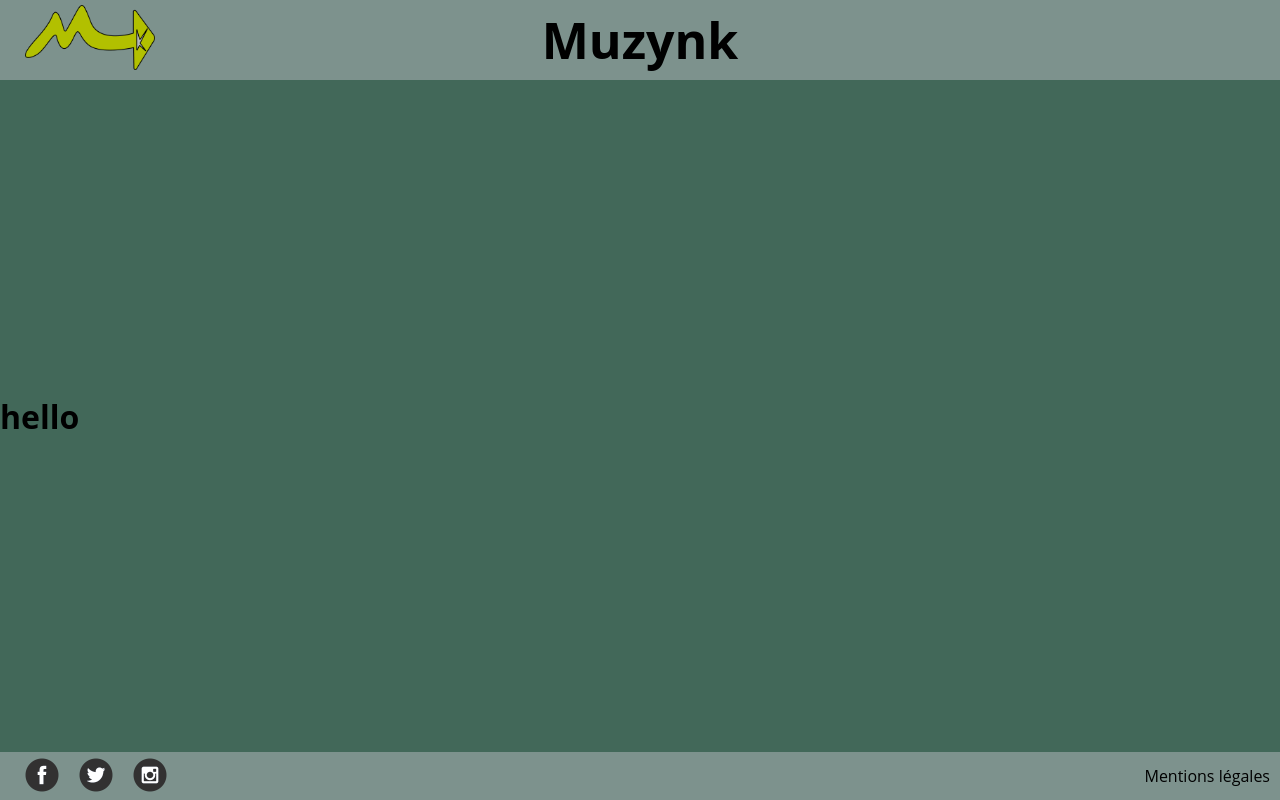
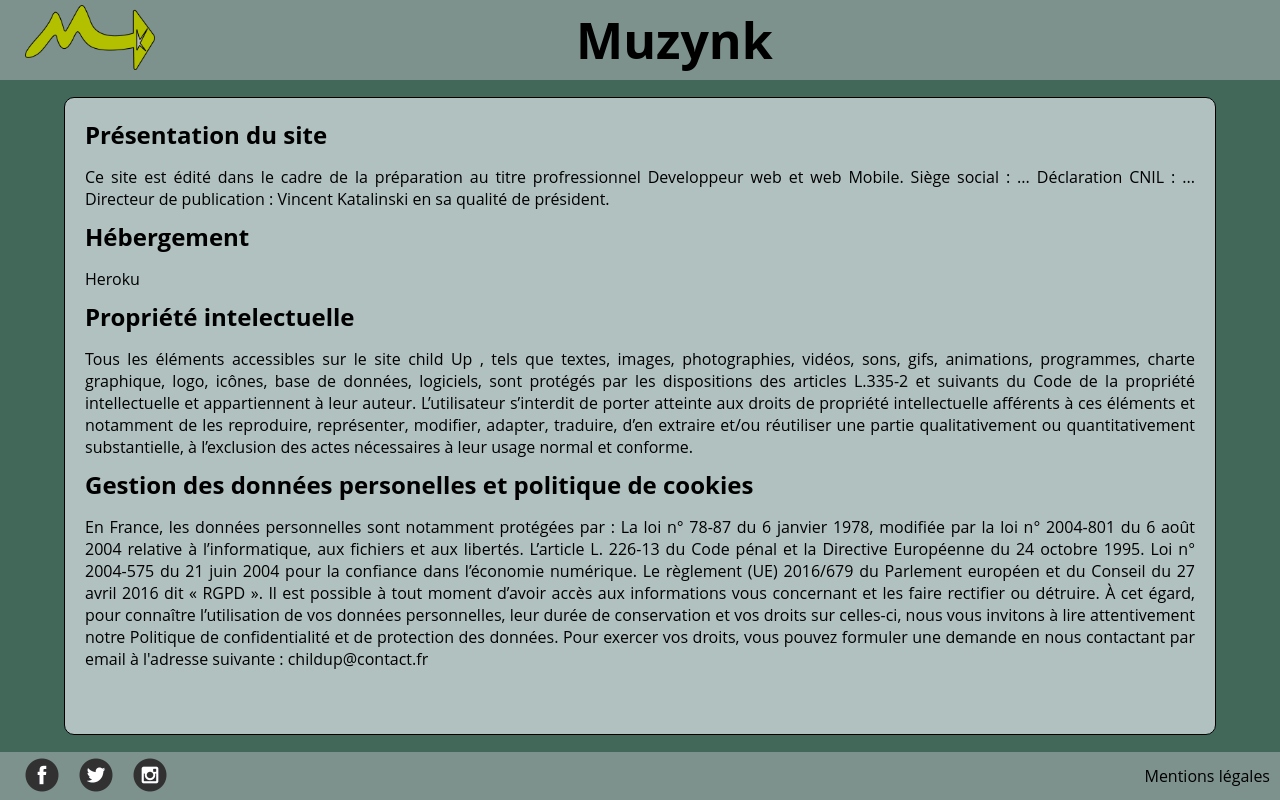
Before and after one commit to Vincent-ka/Muzynk, a Vue app in the folder front-muzynk/: page /legalMentions in a window 1280 px wide. Built offline with nearby package versions, Linux system fonts and the light colour scheme.

Commit message:
changement de css et du chat

```diff
--- a/front-muzynk/src/components/feed/Feed.vue
+++ b/front-muzynk/src/components/feed/Feed.vue
@@ -8,9 +8,9 @@
         </p>
       </div>
       <form class="feedform" @submit.prevent="postContent">
-        <div>
+
           <input class="feed-input" type="text" placeholder="poster du contenu" v-model="post"/>
-        </div>
+
         <button type="submit" class="feed-submit">Send</button>
         <router-link :to="'/friend-list/'" class="link-friendlist">
         <p>Feed ami</p>
@@ -137,6 +137,12 @@
     align-items: center;
     justify-content: center;
   }
+
+}
+@media screen and (min-width: 320px) and (max-width: 700px) {
+  .feed-submit {
+    font-size: 10px;
+  }
 }
 @media screen and (min-width: 320px) and (max-width: 350px) {
   .link-friendlist > p {
@@ -152,6 +158,7 @@
     align-items: center;
     justify-content: center;
   }
+
 }
 .sectionFeed > article {
   width: 90%;
@@ -178,20 +185,18 @@
   border: 2px solid black;
   border-top: none;
 }
-.feed-submit {
-  width: 50px;
-  height: 100%;
-  align-self: center;
-  margin-left: auto;
-}
+
 .feedform div {
   align-self: center;
 }
 .feed-input {
-  margin-left: 10px
+  width: 75%;
 }
-.feed-input-file {
-  margin-left: 10px;
+  .feed-submit {
+  width: 10%;
+  height: 100%;
+  align-self: center;
+  margin-left: auto;
 }
 .post {
   border-bottom: 1px solid;
@@ -206,7 +211,13 @@
   display: flex;
   align-items: center;
   background: #7D928D;
+  width: 15%;
+  text-align: center;
 }
+.link-friendlist > p {
+  margin: auto;
+}
+
 .delete-postFeed {
   float: right;
   cursor: pointer;
--- a/front-muzynk/src/components/footer/CGU.vue
+++ b/front-muzynk/src/components/footer/CGU.vue
@@ -1,13 +1,65 @@
 <template>
-  <h1>hello</h1>
+  <article class="mentions">
+    <h2>Présentation du site</h2>
+    <p>
+      Ce site est édité dans le cadre de la préparation au titre profressionnel
+      Developpeur web et web Mobile. Siège social : ... Déclaration CNIL : ...
+      Directeur de publication : Vincent Katalinski en sa qualité de président.
+    </p>
+    <h2>Hébergement</h2>
+    <p>Heroku</p>
+    <h2>Propriété intelectuelle</h2>
+    <p>
+      Tous les éléments accessibles sur le site child Up , tels que textes,
+      images, photographies, vidéos, sons, gifs, animations, programmes, charte
+      graphique, logo, icônes, base de données, logiciels, sont protégés par les
+      dispositions des articles L.335-2 et suivants du Code de la propriété
+      intellectuelle et appartiennent à leur auteur. L’utilisateur s’interdit de
+      porter atteinte aux droits de propriété intellectuelle afférents à ces
+      éléments et notamment de les reproduire, représenter, modifier, adapter,
+      traduire, d’en extraire et/ou réutiliser une partie qualitativement ou
+      quantitativement substantielle, à l’exclusion des actes nécessaires à leur
+      usage normal et conforme.
+    </p>
+    <h2>Gestion des données personelles et politique de cookies</h2>
+    <p>
+      En France, les données personnelles sont notamment protégées par : La loi
+      n° 78-87 du 6 janvier 1978, modifiée par la loi n° 2004-801 du 6 août 2004
+      relative à l’informatique, aux fichiers et aux libertés. L’article L.
+      226-13 du Code pénal et la Directive Européenne du 24 octobre 1995. Loi n°
+      2004-575 du 21 juin 2004 pour la confiance dans l’économie numérique. Le
+      règlement (UE) 2016/679 du Parlement européen et du Conseil du 27 avril
+      2016 dit « RGPD ». Il est possible à tout moment d’avoir accès aux
+      informations vous concernant et les faire rectifier ou détruire. À cet
+      égard, pour connaître l’utilisation de vos données personnelles, leur
+      durée de conservation et vos droits sur celles-ci, nous vous invitons à
+      lire attentivement notre Politique de confidentialité et de protection des
+      données. Pour exercer vos droits, vous pouvez formuler une demande en nous
+      contactant par email à l'adresse suivante : childup@contact.fr
+    </p>
+  </article>
 </template>
 
 <script>
-export default {
-
-}
+export default {};
 </script>
 
-<style>
-
+<style scoped>
+.mentions {
+  overflow-y: auto;
+  height: 95%;
+  width: 90%;
+  border: 1px solid black;
+  padding: 20px;
+  background: #b1c1c0;
+  border-radius: 10px;
+  margin: auto;
+}
+h2 {
+  margin-bottom: 15px;
+}
+p {
+  margin-bottom: 10px;
+  text-align: justify;
+}
 </style>
--- a/front-muzynk/src/components/forum/Forum.vue
+++ b/front-muzynk/src/components/forum/Forum.vue
@@ -82,7 +82,7 @@
     // Function to display the forum
     async getForum() {
       const apiRes = await axios.get(
-        process.env.VUE_APP_BACKEND_URL + "/forums/5f3a7be4a9a37d200c17dddd"
+        process.env.VUE_APP_BACKEND_URL + "/forums/5f8802c726e554f75b8b260c"
       );
       this.id_subjects = apiRes.data.id_subjects;
       console.log("lol", apiRes.data);
@@ -109,7 +109,7 @@
       const { id_subjects } = this.$data;
       try {
         const apiRes = await axios.patch(
-          process.env.VUE_APP_BACKEND_URL + "/forums/5f3a7be4a9a37d200c17dddd",
+          process.env.VUE_APP_BACKEND_URL + "/forums/5f8802c726e554f75b8b260c",
           {
             id_subjects
           }
@@ -220,7 +220,7 @@
   display: flex;
   position: absolute;
   bottom: 0;
-  border-top: 1px solid;
+  border: 2px solid black;
   height: 5%;
   width: 100%;
   background: gray;
--- a/front-muzynk/src/components/header/Burger.vue
+++ b/front-muzynk/src/components/header/Burger.vue
@@ -1,5 +1,5 @@
 <template>
-  <div id="burger" @click="toggleNav">
+  <div id="burger" @click="toggleNav" v-if="currentUser">
     <hr class="barreBurger" />
     <hr class="barreBurger" />
     <hr class="barreBurger" />
@@ -8,6 +8,13 @@
 
 <script>
 export default {
+  computed: {
+    // Function to get the current user
+    currentUser() {
+      const userInfos = this.$store.getters["user/current"]; // Get the current user from the store
+      return userInfos; // Return the infotmations available under the name "currentUser"
+    }
+  },
   methods: {
     toggleNav() {
       this.$ebus.$emit("toggle-nav")
@@ -45,4 +52,5 @@
 #burger {
   cursor: pointer;
 }
+
 </style>
--- a/front-muzynk/src/components/header/Logo.vue
+++ b/front-muzynk/src/components/header/Logo.vue
@@ -1,7 +1,10 @@
 <template>
+<router-link class="link-legalMentions" to="/forum"
+    >
   <figure>
       <img src="./../../assets/logo.png" alt="">
   </figure>
+</router-link>
 </template>
 
 <script>
@@ -12,13 +15,13 @@
 
 <style scoped>
 @media screen and (max-width:360px) {
-  .header>figure>img {
+  img {
     max-width: 80px;
     margin-left: 20px;
   }
 }
 
-.header>figure>img {
+img {
   width: 130px;
   margin-left: 20px;
 
--- a/front-muzynk/src/components/header/Title.vue
+++ b/front-muzynk/src/components/header/Title.vue
@@ -16,7 +16,8 @@
 @media screen and (min-width: 980px) {
   .header>h1 {
     font-size: 50px;
-    margin-left: -150px;
+    position: absolute;
+    left: 45%;
   }
 }
 </style>
--- a/front-muzynk/src/components/nav/Navigation.vue
+++ b/front-muzynk/src/components/nav/Navigation.vue
@@ -6,26 +6,26 @@
           <li id="closeNavigation" @click="closeNav">X</li>
           <li class="forum lien">
             <img src="./../../assets/accueil.png" alt="picto de l'accueil" />
-            <router-link to="/forum">Forum</router-link>
+            <router-link to="/forum" class="hover-color">Forum</router-link>
           </li>
           <li class="feed lien">
             <img src="./../../assets/feed.png" alt="picto du feed" />
-            <router-link to="/feed">Feed</router-link>
+            <router-link to="/feed" class="hover-color">Feed</router-link>
           </li>
           <li class="chat lien">
             <img src="./../../assets/chat.png" alt="picto du chat" />
-            <router-link to="/chat">Chat</router-link>
+            <router-link to="/chat" class="hover-color">Chat</router-link>
           </li>
           <li class="profil lien dashboard">
             <img src="./../../assets/profil.png" alt="picto du profil" />
-            <router-link to="/profil">Profil</router-link>
+            <router-link to="/profil" class="hover-color">Profil</router-link>
           </li>
           <li
             v-if="currentUser && currentUser.role === 'admin'"
             class="dashboard lien"
           >
             <img src="./../../assets/profil.png" alt="picto du profil" />
-            <router-link to="/dashboard">Dashboard</router-link>
+            <router-link to="/dashboard" class="hover-color">Dashboard</router-link>
           </li>
         </ul>
       </nav>
@@ -173,11 +173,11 @@
 }
 
 .chat > a {
-  margin-left: 15px;
+  margin-left: 13px;
 }
 
 .profil > a {
-  margin-left: 17px;
+  margin-left: 20px;
 }
 
 .dashboard > a {
@@ -187,4 +187,8 @@
 img {
   width: 30px;
 }
+
+.hover-color:hover {
+  color: white;
+}
 </style>
--- a/front-muzynk/src/store/index.js
+++ b/front-muzynk/src/store/index.js
@@ -14,6 +14,6 @@
   modules: {
     user
   },
-  // In order not to lose the current user's infos when we reload the page
+  // In order not to lose the current user's infos when we reload the page.
   plugins: [createPersistedState()]
 });
--- a/front-muzynk/src/store/user.js
+++ b/front-muzynk/src/store/user.js
@@ -111,7 +111,7 @@
     async updateAvatar(context, avatarFile) {
       try {
         const updatedUser = await axios.patch(
-          `/users/${context.getters.current._id}/avatar`,
+          process.env.VUE_APP_BACKEND_URL + `/users/${context.getters.current._id}/avatar`,
           avatarFile
         );
         context.commit("setCurrent", updatedUser.data);
--- a/front-muzynk/src/views/Signup-signin.vue
+++ b/front-muzynk/src/views/Signup-signin.vue
@@ -158,7 +158,7 @@
 };
 </script>
 
-<style scoped>
+<style>
 @media screen and (min-width: 320px) and (max-width: 979px) {
   .main-log {
     overflow-y: auto;
--- a/front-muzynk/vue.config.js
+++ b/front-muzynk/vue.config.js
@@ -1,7 +1,7 @@
 module.exports = {
     devServer: {
-      proxy: "http://localhost:8000",
+      proxy: process.env.VUE_APP_BACKEND_URL,
       host: "localhost",
-      publicPath: "http://localhost:8080" // utile pour supprimer l'erreur sockjs-node (Not Found) dans la console du navigateur
+      publicPath: process.env.VUE_APP_BACKEND_URL // utile pour supprimer l'erreur sockjs-node (Not Found) dans la console du navigateur
     },
   };
```
Also changed, not shown: front-muzynk/src/components/chat/Chat.vue (+34 -29 lines), 1 other file (tests, documents, lock files or other folders).
